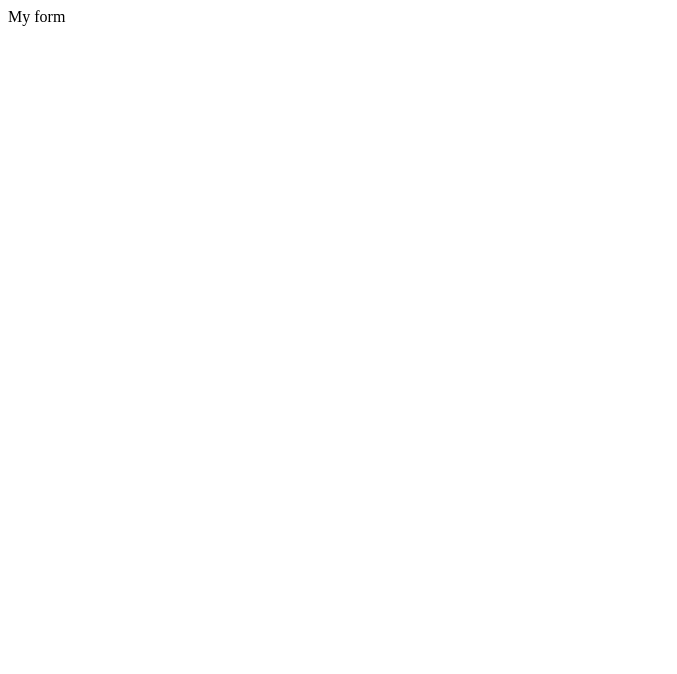
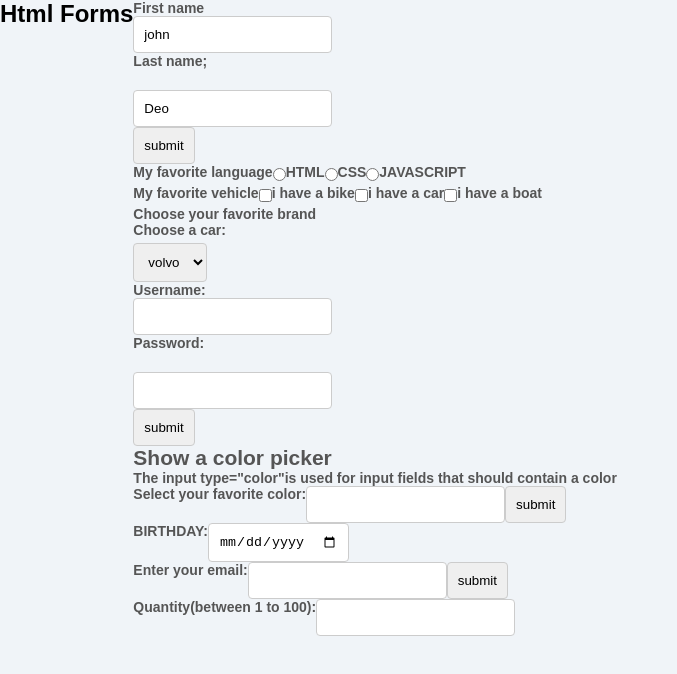
Before and after one commit to Sagarspoojary/HTML, a plain HTML site: page lab4.html in a window 1280 px wide. Shown: the whole page, without its empty margins (0-677 px from the left). Drawn offline with Linux system fonts and the light colour scheme.

Commit message:
Add files via upload

```diff
--- a/lab4.html
+++ b/lab4.html
@@ -1,4 +1,111 @@
 <!DOCTYPE html>
 <head>
-My form</head>
+<style>
+*{
+margin:0;
+padding:0;
+box-sizing:border-box;
+}
+body{
+font-family:Araial,sans-serif;
+background-color:#f0f4f8;
+display:flex;
+justify-content
+}
+form{
+display:flex;
+flex-direction:coloumn;
+}
+label{
+color:#555;
+font-size:14px;
+font-weight:bold;
+margin-bottom:5px;
+display:block;
+}
+input,select,button{
+width:100;
+padding:10px;
+border:1px solid#ccc;
+border-radius:4px;
+font_size:14;
+}
+button{
+background-color:#4caf50;
+color:white;
+border:noone;
+curser:pointer;
+font-size:16px;
+font-weight:bold;
+padding:12px;
+}
+button:hover{
+background-color:#35b088;
+}
+</style>
+<body>
+<h2>Html Forms</h2>
+<form action="/action_page.php">
+<label for+"fname">First name</lable><br>
+<input type="text"id="fname" value="john"><br>
+<label for+"lname">Last name;</label><br>
+<input type="text"id="lname" name="lname" value="Deo"><br>
+<input type="submit" value="submit">
+</form>
+<form>
+<p>My favorite language</p>
+<input type="radio" id="html" name="fav_language" value="HTML">
+<label for="html">HTML</label><br>
+<input type="radio" id="css" name="fav_language" value="CSS">
+<label for="css">CSS</label><br>
+<input type="radio" id="javascript" name="fav_language" value="JAVASCRIPT">
+<label for="javascript">JAVASCRIPT</label><br>
+</form>
+<form>
+<p>My favorite vehicle</p>
+<input type="checkbox" id="vehicle1" name="vehicle1" value="Bike">
+<label for="vehicle1">i have a bike</label><br>
+<input type="checkbox" id="vehicle2" name="vehicle2" value="Car">
+<label for="vehicle2">i have a car</label><br>
+<input type="checkbox" id="vehicle3" name="vehicle3" value="Boat">
+<label for="vehicle3">i have a boat</label><br>
+</form>
+<p>Choose your favorite brand</p>
+<label for="cars">Choose a car:</label>
+<Select id="cars" name="vcars">
+<option value=”volvo”>volvo</option>
+<option value=”saab”>saab</option>
+<option value=”fiat”>fiat</option>
+<option value=”audi”>audi</option>
+</select>
+<form>
+<p><b><Login</b></P>
+<form action="/action_page.php">
+<label for="username">Username:</lable><br>
+<input type="text"id="username" name=”uname”><br>
+<label for="pwd">Password:</label><br>
+<input type="text"id="pwd" name="Password"><br>
+<input type="submit" value="submit">
+</form>
+<h2>Show a color picker</h2>
+<p>The <strong>input type="color"</strong>is used for input fields that should contain a color</p>
+<form action="/action_page.php">
+<label for="favcolor">Select your favorite color:</label>
+<input type"color" id="color" name="color">
+<input type="submit" value="submit">
+
+</form>
+<form>
+<label for="birthday">BIRTHDAY:</label>
+<input type="date"id="birthday"name="birthday">
+</form>
+<form>
+<label for="email">Enter your email:</label>
+<input type="email" id="Email" name="Email">
+<input type="submit" value="submit">
+</form>
+<form>
+<label for="quantity">Quantity(between 1 to 100):</label>
+<input type="number"id="quantity"name+"quantity"min="1"max="100">
+</form>
 </html>
```
